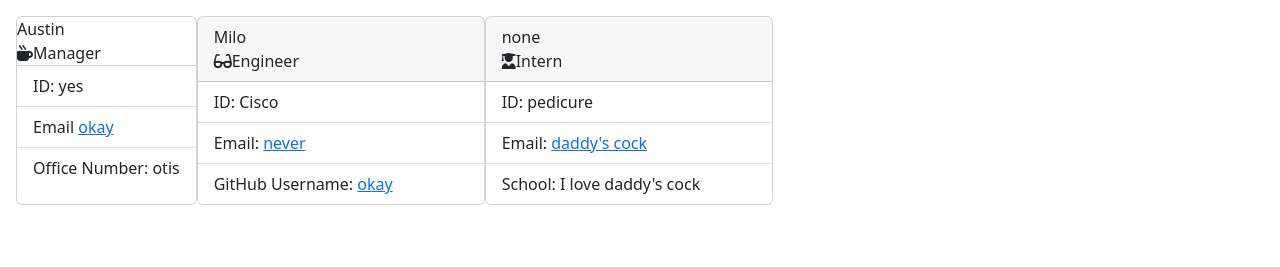
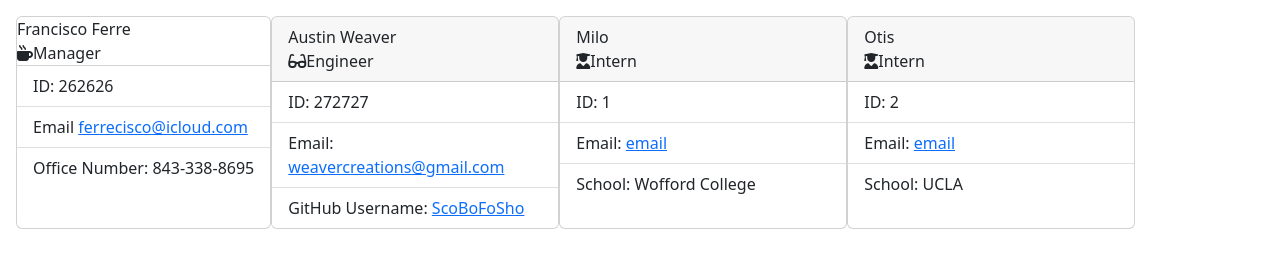
Before and after one commit to ScoBoFoSho/Team-Builder, a website: page dist/index.html in a window 1280 px wide. Shown: the part 91-358 px from the top of the page. Drawn offline with nearby package versions, Linux system fonts and the light colour scheme.

Commit message:
Presentation HTML

```diff
--- a/dist/index.html
+++ b/dist/index.html
@@ -1,56 +1,98 @@
-
 <!DOCTYPE html>
-    <html lang='en'>
+<html lang="en">
   <head>
-        <meta charset="UTF-8">
-        <meta http-equiv="X-UA-Compatible" content="IE=edge">
-        <meta name="viewport" content="width=device-width, initial-scale=1.0">
-        <link href="https://cdn.jsdelivr.net/npm/bootstrap@5.2.0/dist/css/bootstrap.min.css" rel="stylesheet" integrity="sha384-gH2yIJqKdNHPEq0n4Mqa/HGKIhSkIHeL5AyhkYV8i59U5AR6csBvApHHNl/vI1Bx" crossorigin="anonymous">
-        <script src="https://kit.fontawesome.com/1e0a13a89f.js" crossorigin="anonymous"></script>
+    <meta charset="UTF-8" />
+    <meta http-equiv="X-UA-Compatible" content="IE=edge" />
+    <meta name="viewport" content="width=device-width, initial-scale=1.0" />
+    <link
+      href="https://cdn.jsdelivr.net/npm/bootstrap@5.2.0/dist/css/bootstrap.min.css"
+      rel="stylesheet"
+      integrity="sha384-gH2yIJqKdNHPEq0n4Mqa/HGKIhSkIHeL5AyhkYV8i59U5AR6csBvApHHNl/vI1Bx"
+      crossorigin="anonymous"
+    />
+    <script
+      src="https://kit.fontawesome.com/1e0a13a89f.js"
+      crossorigin="anonymous"
+    ></script>
     <link rel="stylesheet" href="../dist/style.css" />
-        <title> The Work Team </title>
+    <title>The Work Team</title>
   </head>
   <body>
     <header>
-        <h1> My Team </h1>
+      <h1>My Team</h1>
     </header>
 
     <main>
-
-    <div class="card" style="width: 18 rem;">
+      <div class="card" style="width: 18 rem">
         <div class="card=header">
-    Austin <br/>
-    <i class="fas fa-mug-hot"></i>Manager</div>
+          Francisco Ferre <br />
+          <i class="fas fa-mug-hot"></i>Manager
+        </div>
         <ul class="list-group list-group-flush">
-    <li class="list-group-item">ID: yes</li>
-    <li class="list-group-item">Email <span id="email"><a href="mailto:okay">okay</a></span></li>
-    <li class="list-group-item">Office Number: otis</li>
+          <li class="list-group-item">ID: 262626</li>
+          <li class="list-group-item">
+            Email
+            <span id="email"
+              ><a href="mailto:ferrecisco@icloud.com"
+                >ferrecisco@icloud.com</a
+              ></span
+            >
+          </li>
+          <li class="list-group-item">Office Number: 843-338-8695</li>
         </ul>
       </div>
 
-<div class="card" style="width: 18rem;">
+      <div class="card" style="width: 18rem">
         <div class="card-header">
-    Milo <br/>
-    <i class="fas fa-glasses"></i>Engineer</div>
+          Austin Weaver <br />
+          <i class="fas fa-glasses"></i>Engineer
+        </div>
         <ul class="list-group list-group-flush">
-    <li class="list-group-item">ID: Cisco</li>
-    <li class="list-group-item">Email: <span id="email"><a href="mailto:never">never</a></span></li>
-    <li class="list-group-item">GitHub Username: <a target="_blank" href="https://github.com/okay">okay</a></li>
+          <li class="list-group-item">ID: 272727</li>
+          <li class="list-group-item">
+            Email:
+            <span id="email"
+              ><a href="mailto:weavercreations@gmail.com"
+                >weavercreations@gmail.com</a
+              ></span
+            >
+          </li>
+          <li class="list-group-item">
+            GitHub Username:
+            <a target="_blank" href="https://github.com/ScoBoFoSho"
+              >ScoBoFoSho</a
+            >
+          </li>
         </ul>
       </div>
 
-<div class="card" style="width: 18rem;">
+      <div class="card" style="width: 18rem">
         <div class="card-header">
-    none <br/>
-    <i class="fas fa-user-graduate"></i>Intern</div>
+          Milo <br />
+          <i class="fas fa-user-graduate"></i>Intern
+        </div>
         <ul class="list-group list-group-flush">
-    <li class="list-group-item">ID: pedicure</li>
-    <li class="list-group-item">Email: <span id="email"><a href="mailto:daddy's cock">daddy's cock</a></span></li>
-    <li class="list-group-item">School: I love daddy's cock</li>
+          <li class="list-group-item">ID: 1</li>
+          <li class="list-group-item">
+            Email: <span id="email"><a href="mailto:email">email</a></span>
+          </li>
+          <li class="list-group-item">School: Wofford College</li>
         </ul>
       </div>
 
+      <div class="card" style="width: 18rem">
+        <div class="card-header">
+          Otis <br />
+          <i class="fas fa-user-graduate"></i>Intern
+        </div>
+        <ul class="list-group list-group-flush">
+          <li class="list-group-item">ID: 2</li>
+          <li class="list-group-item">
+            Email: <span id="email"><a href="mailto:email">email</a></span>
+          </li>
+          <li class="list-group-item">School: UCLA</li>
+        </ul>
+      </div>
     </main>
-
   </body>
 </html>
```
Lines whose indentation alone changed are shown as unchanged.
